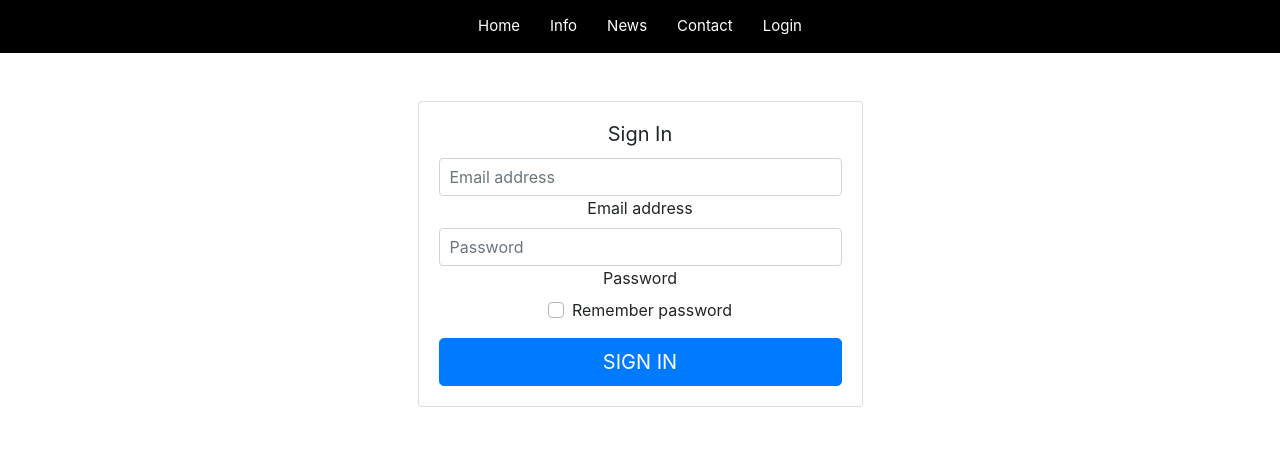
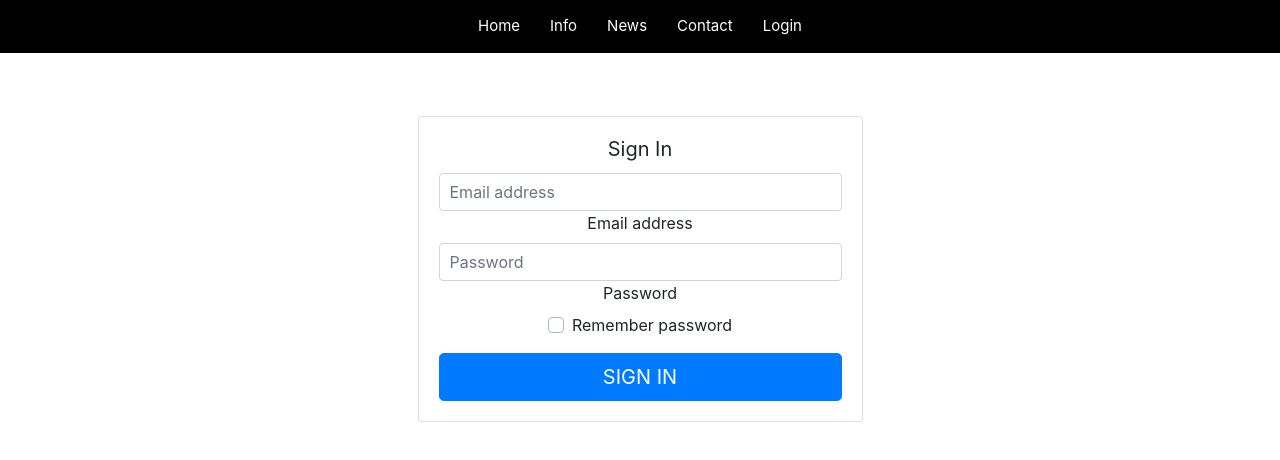
Before and after one commit to minhdt-94/react-demo-app, a React (Create React App) app: page /login in a window 1280 px wide. Shown: the top 460 px of the page. Built offline with nearby package versions, Linux system fonts and the light colour scheme.

Commit message:
upcode tiêp

```diff
--- a/src/componets/Router.js
+++ b/src/componets/Router.js
@@ -36,7 +36,7 @@ const RouterComponents = () => ( // khởi tạo 1 component bằng lệnh arrow
             </ul>
 
         </div>
-        <div className="text-center padding-15gi">
+        <div className="text-center padding-15">
             <Route exact path='/' component={Home} />
             <Route  path='/info' component={Info} />
             <Route  path='/news' component={News} />
```
